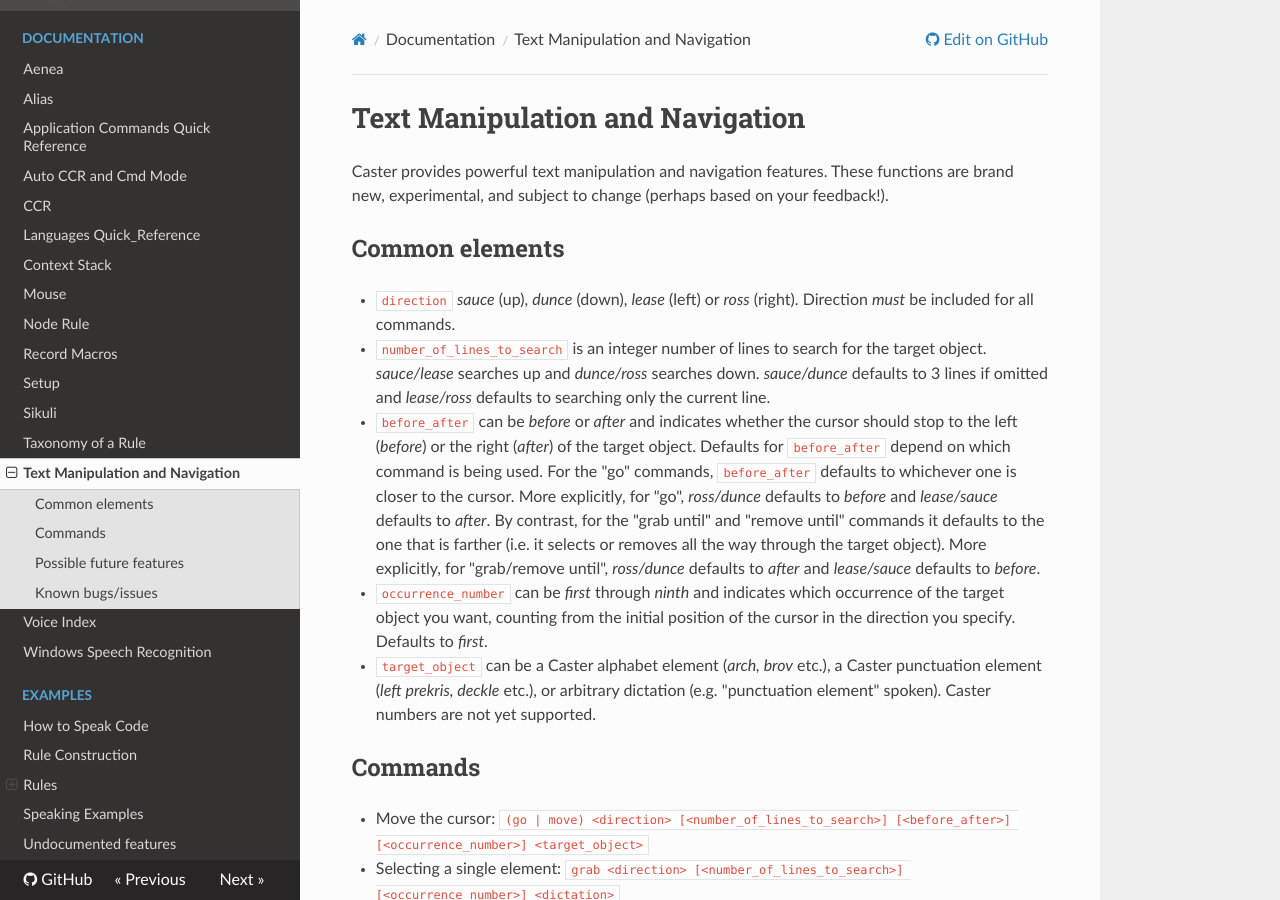
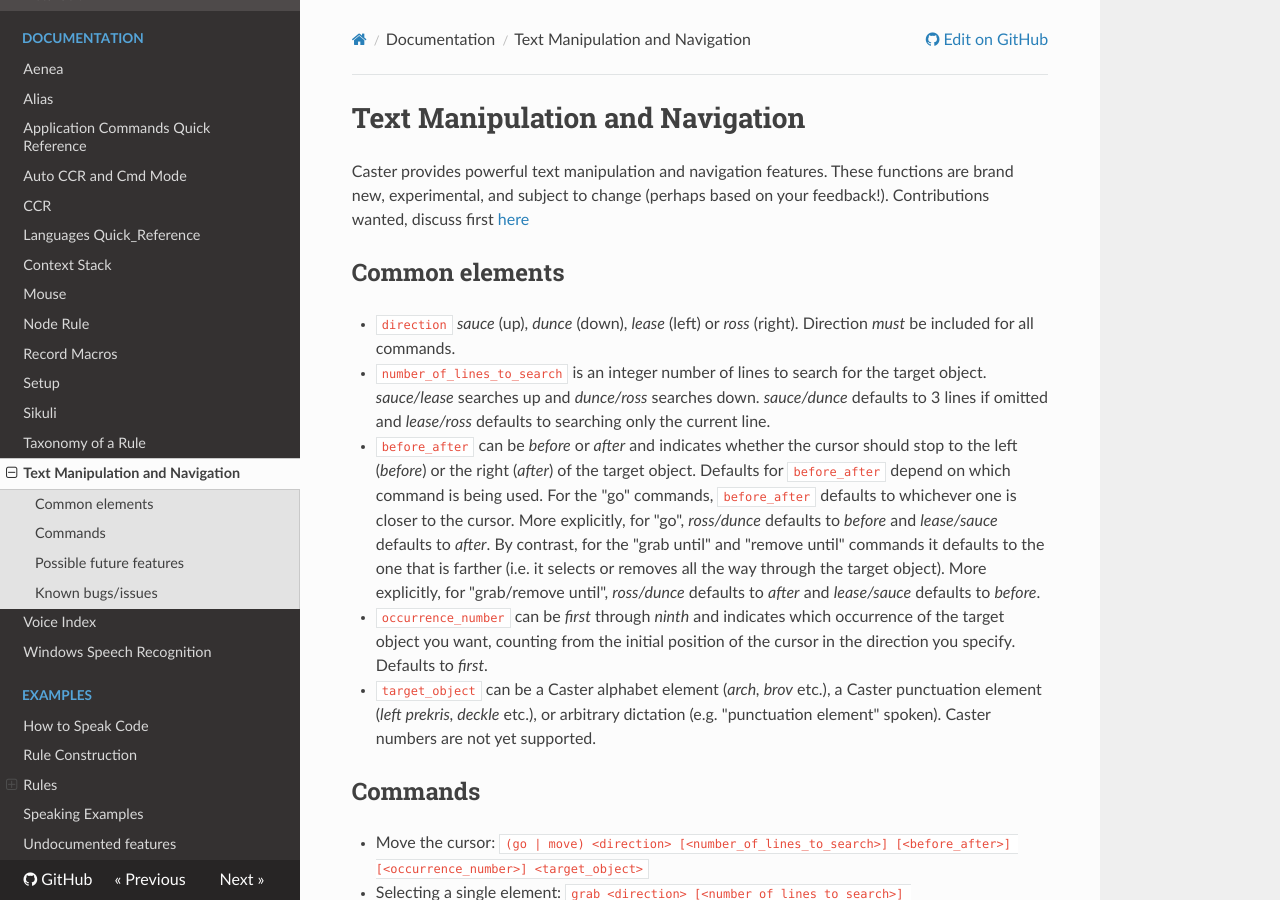
Before and after one commit to dictation-toolbox/Caster, an MkDocs documentation site: the page built from castervoice/doc/readthedocs/Text_Manipulation.md, in a window 1280 px wide and 900 px high. Built offline with MkDocs 1.6.1, drawn with Linux system fonts in a browser that asks for light colours; nearby versions of some CDN libraries; comment, search, counter and statistics services are not loaded.

Commit message:
Update Text_Manipulation.md

```diff
--- a/castervoice/doc/readthedocs/Text_Manipulation.md
+++ b/castervoice/doc/readthedocs/Text_Manipulation.md
@@ -1,6 +1,6 @@
 # Text Manipulation and Navigation
 
-Caster provides powerful text manipulation and navigation features. These functions are brand new, experimental, and subject to change (perhaps based on your feedback!).
+Caster provides powerful text manipulation and navigation features. These functions are brand new, experimental, and subject to change (perhaps based on your feedback!). Contributions wanted, discuss first [here](https://github.com/dictation-toolbox/Caster/issues/579)
 
 ## Common elements
 
```
